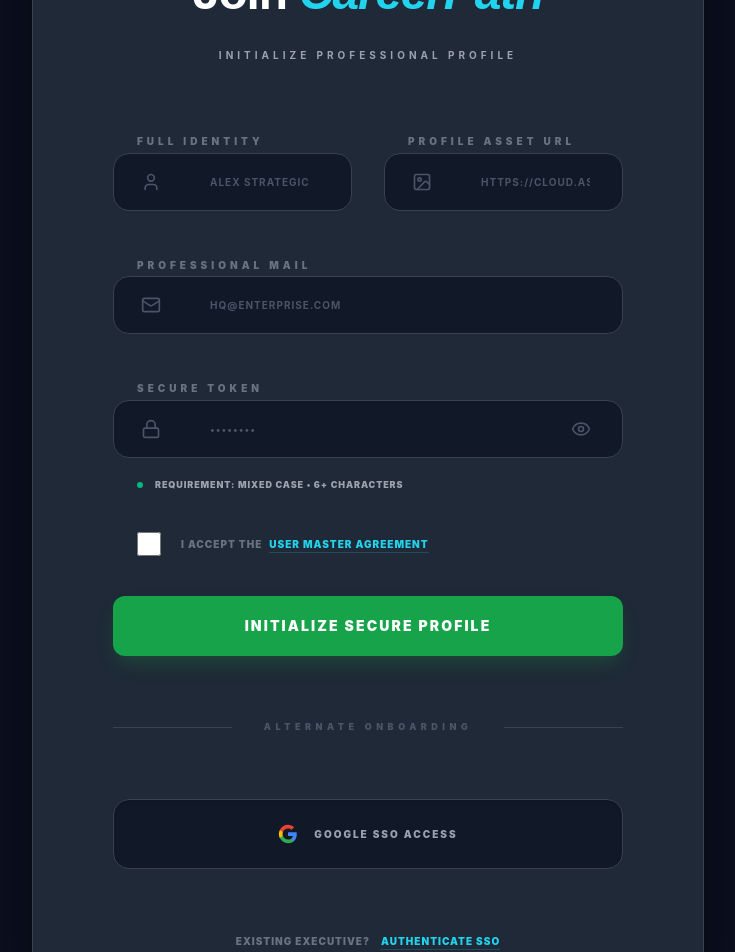
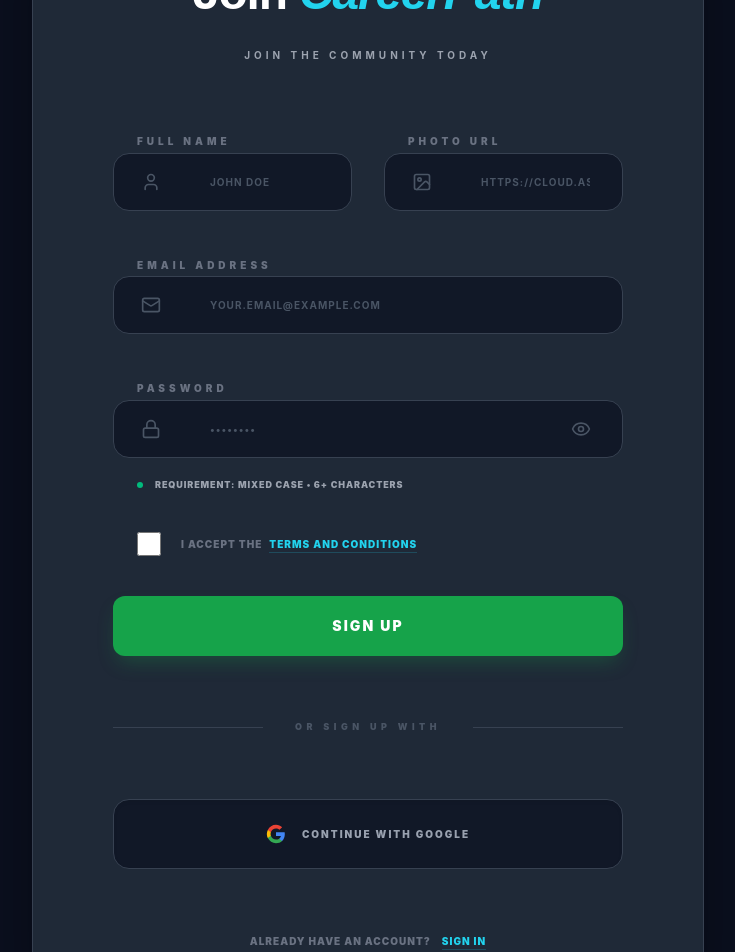
Before and after one commit to alaminjim/career-counseling, a React (Vite) app: page /register in a window 1280 px wide. Shown: the part 300-1252 px from the top of the page, without its empty margins (272-1007 px from the left). Built offline with nearby package versions, Linux system fonts and the light colour scheme; no server answers.

Commit message:
fix input field

```diff
--- a/src/Components/Login/Login.jsx
+++ b/src/Components/Login/Login.jsx
@@ -85,17 +85,17 @@ const Login = () => {
             <div className="text-center space-y-6 mb-16">
               <div className="inline-flex items-center gap-3 px-4 py-1.5 rounded-full bg-indigo-500/10 text-indigo-400 text-[10px] font-black uppercase tracking-[0.2em] border border-indigo-500/20">
                 <ShieldCheck size={14} />
-                <span>Security Protocol Active</span>
+                <span>Secure Login</span>
               </div>
               <h1 className="text-5xl font-black tracking-tight text-white leading-tight">
                 Welcome <span className="text-[#22D3EE] italic">Back</span>
               </h1>
-              <p className="text-[#9CA3AF] font-bold uppercase text-[10px] tracking-[0.4em]">Initialize Session Access</p>
+              <p className="text-[#9CA3AF] font-bold uppercase text-[10px] tracking-[0.4em]">Sign in to your account</p>
             </div>
 
             <form onSubmit={handelLogIn} className="space-y-10">
               <div className="space-y-4">
-                <label className="text-[10px] font-black uppercase tracking-[0.4em] text-gray-500 ml-6">Mail Protocol</label>
+                <label className="text-[10px] font-black uppercase tracking-[0.4em] text-gray-500 ml-6">Email Address</label>
                 <div className="relative group">
                   <Mail className="absolute left-7 top-1/2 -translate-y-1/2 text-gray-600 group-focus-within:text-indigo-400 transition-colors" size={20} />
                   <input
@@ -103,20 +103,20 @@ const Login = () => {
                     name="email"
                     required
                     className="input-premium pl-24 pr-8 py-6 uppercase tracking-widest text-[10px]"
-                    placeholder="official@corporation.com"
+                    placeholder="your.email@example.com"
                   />
                 </div>
               </div>
 
               <div className="space-y-4">
                 <div className="flex justify-between items-center px-6">
-                  <label className="text-[10px] font-black uppercase tracking-[0.4em] text-gray-500">Secure Token</label>
+                  <label className="text-[10px] font-black uppercase tracking-[0.4em] text-gray-500">Password</label>
                   <button
                     type="button"
                     onClick={() => setShowForgotModal(true)}
                     className="text-[10px] font-black uppercase tracking-widest text-[#22D3EE] hover:text-[#22D3EE]/80 transition-colors cursor-pointer"
                   >
-                    Recover?
+                    Forgot?
                   </button>
                 </div>
                 <div className="relative group">
@@ -139,13 +139,13 @@ const Login = () => {
               </div>
 
               <button className="btn-cta w-full py-6 text-lg hover:scale-[1.01] shadow-2xl shadow-green-900/40 mt-6">
-                Authorize Session Access
+                Sign In
               </button>
             </form>
 
             <div className="relative my-16">
               <div className="absolute inset-0 flex items-center"><span className="w-full border-t border-[#374151]"></span></div>
-              <div className="relative flex justify-center text-[9px] font-black uppercase tracking-[0.5em]"><span className="bg-[#1F2937] px-8 text-gray-600">Alternate Gateway</span></div>
+              <div className="relative flex justify-center text-[9px] font-black uppercase tracking-[0.5em]"><span className="bg-[#1F2937] px-8 text-gray-600">Or continue with</span></div>
             </div>
 
             <button
@@ -158,11 +158,11 @@ const Login = () => {
                 <path fill="#FBBC05" d="M5.84 14.09c-.22-.66-.35-1.36-.35-2.09s.13-1.43.35-2.09V7.07H2.18C1.43 8.55 1 10.22 1 12s.43 3.45 1.18 4.93l3.66-2.84z"/>
                 <path fill="#EA4335" d="M12 5.38c1.62 0 3.06.56 4.21 1.64l3.15-3.15C17.45 2.09 14.97 1 12 1 7.7 1 3.99 3.47 2.18 7.07l3.66 2.84c.87-2.6 3.3-4.53 6.16-4.53z"/>
               </svg>
-              Google SSO Access
+              Continue with Google
             </button>
 
             <p className="text-center mt-16 text-[10px] font-black text-gray-500 uppercase tracking-widest">
-              New Strategist? <Link to="/register" className="text-[#22D3EE] hover:text-[#22D3EE]/80 transition-colors border-b border-[#22D3EE]/20 pb-0.5 ml-2">Initialize Profile</Link>
+              New to CareerPath? <Link to="/register" className="text-[#22D3EE] hover:text-[#22D3EE]/80 transition-colors border-b border-[#22D3EE]/20 pb-0.5 ml-2">Create Account</Link>
             </p>
           </div>
         </_motion.div>
@@ -189,9 +189,9 @@ const Login = () => {
                 <KeyRound size={40} />
               </div>
 
-              <h3 className="text-4xl font-black text-white mb-4 tracking-tighter">Identity Recovery</h3>
+              <h3 className="text-4xl font-black text-white mb-4 tracking-tighter">Reset Password</h3>
               <p className="text-[#9CA3AF] font-bold mb-12 text-lg leading-relaxed">
-                Provide your secure email to receive an authentication bypass link.
+                Enter your email to receive a password reset link.
               </p>
 
               <form onSubmit={handlePasswordReset} className="space-y-10">
@@ -203,7 +203,7 @@ const Login = () => {
                     onChange={(e) => setResetEmail(e.target.value)}
                     required
                     className="input-premium pl-24 pr-8 py-6 uppercase tracking-widest text-[10px]"
-                    placeholder="recovery@secure.com"
+                    placeholder="your.email@example.com"
                   />
                 </div>
                 <button
@@ -211,7 +211,7 @@ const Login = () => {
                   disabled={isResetting}
                   className="btn-cta w-full py-6 uppercase tracking-[0.2em] disabled:opacity-50 text-[11px]"
                 >
-                  {isResetting ? <span className="loading loading-spinner loading-md"></span> : "Dispatch Recovery Log"}
+                  {isResetting ? <span className="loading loading-spinner loading-md"></span> : "Send Reset Link"}
                 </button>
               </form>
             </_motion.div>
--- a/src/Components/Register/Register.jsx
+++ b/src/Components/Register/Register.jsx
@@ -73,18 +73,18 @@ const Register = () => {
             <div className="text-center space-y-6 mb-16">
               <div className="inline-flex items-center gap-3 px-4 py-1.5 rounded-full bg-indigo-500/10 text-indigo-400 text-[10px] font-black uppercase tracking-[0.2em] border border-indigo-500/20">
                 <ShieldCheck size={14} />
-                <span>Secure Initialization</span>
+                <span>Create Account</span>
               </div>
               <h1 className="text-5xl font-black tracking-tight text-white leading-tight">
                 Join <span className="text-[#22D3EE] italic">CareerPath</span>
               </h1>
-              <p className="text-[#9CA3AF] font-bold uppercase text-[10px] tracking-[0.4em]">Initialize Professional Profile</p>
+              <p className="text-[#9CA3AF] font-bold uppercase text-[10px] tracking-[0.4em]">Join the community today</p>
             </div>
 
             <form onSubmit={handelRegister} className="space-y-10">
               <div className="grid grid-cols-1 md:grid-cols-2 gap-8">
                 <div className="space-y-4">
-                  <label className="text-[10px] font-black uppercase tracking-[0.4em] text-gray-500 ml-6">Full Identity</label>
+                  <label className="text-[10px] font-black uppercase tracking-[0.4em] text-gray-500 ml-6">Full Name</label>
                   <div className="relative group">
                     <User className="absolute left-7 top-1/2 -translate-y-1/2 text-gray-600 group-focus-within:text-indigo-400 transition-colors" size={20} />
                     <input
@@ -92,12 +92,12 @@ const Register = () => {
                       name="name"
                       required
                       className="input-premium pl-24 pr-8 py-6 uppercase tracking-widest text-[10px]"
-                      placeholder="Alex Strategic"
+                      placeholder="John Doe"
                     />
                   </div>
                 </div>
                 <div className="space-y-4">
-                  <label className="text-[10px] font-black uppercase tracking-[0.4em] text-gray-500 ml-6">Profile Asset URL</label>
+                  <label className="text-[10px] font-black uppercase tracking-[0.4em] text-gray-500 ml-6">Photo URL</label>
                   <div className="relative group">
                     <Image className="absolute left-7 top-1/2 -translate-y-1/2 text-gray-600 group-focus-within:text-indigo-400 transition-colors" size={20} />
                     <input
@@ -112,7 +112,7 @@ const Register = () => {
               </div>
 
               <div className="space-y-4">
-                <label className="text-[10px] font-black uppercase tracking-[0.4em] text-gray-500 ml-6">Professional Mail</label>
+                <label className="text-[10px] font-black uppercase tracking-[0.4em] text-gray-500 ml-6">Email Address</label>
                 <div className="relative group">
                   <Mail className="absolute left-7 top-1/2 -translate-y-1/2 text-gray-600 group-focus-within:text-indigo-400 transition-colors" size={20} />
                   <input
@@ -120,13 +120,13 @@ const Register = () => {
                     name="email"
                     required
                     className="input-premium pl-24 pr-8 py-6 uppercase tracking-widest text-[10px]"
-                    placeholder="hq@enterprise.com"
+                    placeholder="your.email@example.com"
                   />
                 </div>
               </div>
 
               <div className="space-y-4">
-                <label className="text-[10px] font-black uppercase tracking-[0.4em] text-gray-500 ml-6">Secure Token</label>
+                <label className="text-[10px] font-black uppercase tracking-[0.4em] text-gray-500 ml-6">Password</label>
                 <div className="relative group">
                   <Lock className="absolute left-7 top-1/2 -translate-y-1/2 text-gray-600 group-focus-within:text-indigo-400 transition-colors" size={20} />
                   <input
@@ -154,17 +154,17 @@ const Register = () => {
 
               <div className="flex items-center gap-5 px-6">
                 <input type="checkbox" required className="w-6 h-6 rounded-lg bg-[#111827] border border-[#374151] checked:bg-indigo-600 checked:border-indigo-600 transition-all cursor-pointer accent-indigo-600" />
-                <span className="text-[10px] font-black text-gray-500 uppercase tracking-widest leading-relaxed">I accept the <Link className="text-[#22D3EE] hover:text-[#22D3EE]/80 transition-all border-b border-[#22D3EE]/20 pb-0.5 ml-1">User Master Agreement</Link></span>
+                <span className="text-[10px] font-black text-gray-500 uppercase tracking-widest leading-relaxed">I accept the <Link className="text-[#22D3EE] hover:text-[#22D3EE]/80 transition-all border-b border-[#22D3EE]/20 pb-0.5 ml-1">Terms and Conditions</Link></span>
               </div>
 
               <button className="btn-cta w-full py-6 text-lg hover:scale-[1.01] shadow-2xl shadow-green-900/40">
-                Initialize Secure Profile
+                Sign Up
               </button>
             </form>
 
             <div className="relative my-16">
               <div className="absolute inset-0 flex items-center"><span className="w-full border-t border-[#374151]"></span></div>
-              <div className="relative flex justify-center text-[9px] font-black uppercase tracking-[0.5em]"><span className="bg-[#1F2937] px-8 text-gray-600">Alternate Onboarding</span></div>
+              <div className="relative flex justify-center text-[9px] font-black uppercase tracking-[0.5em]"><span className="bg-[#1F2937] px-8 text-gray-600">Or sign up with</span></div>
             </div>
 
             <button
@@ -177,11 +177,11 @@ const Register = () => {
                 <path fill="#FBBC05" d="M5.84 14.09c-.22-.66-.35-1.36-.35-2.09s.13-1.43.35-2.09V7.07H2.18C1.43 8.55 1 10.22 1 12s.43 3.45 1.18 4.93l3.66-2.84z"/>
                 <path fill="#EA4335" d="M12 5.38c1.62 0 3.06.56 4.21 1.64l3.15-3.15C17.45 2.09 14.97 1 12 1 7.7 1 3.99 3.47 2.18 7.07l3.66 2.84c.87-2.6 3.3-4.53 6.16-4.53z"/>
               </svg>
-              Google SSO Access
+              Continue with Google
             </button>
 
             <p className="text-center mt-16 text-[10px] font-black text-gray-500 uppercase tracking-widest">
-              Existing Executive? <Link to="/login" className="text-[#22D3EE] hover:text-[#22D3EE]/80 transition-colors border-b border-[#22D3EE]/20 pb-0.5 ml-2">Authenticate SSO</Link>
+              Already have an account? <Link to="/login" className="text-[#22D3EE] hover:text-[#22D3EE]/80 transition-colors border-b border-[#22D3EE]/20 pb-0.5 ml-2">Sign In</Link>
             </p>
           </div>
         </_motion.div>
```
